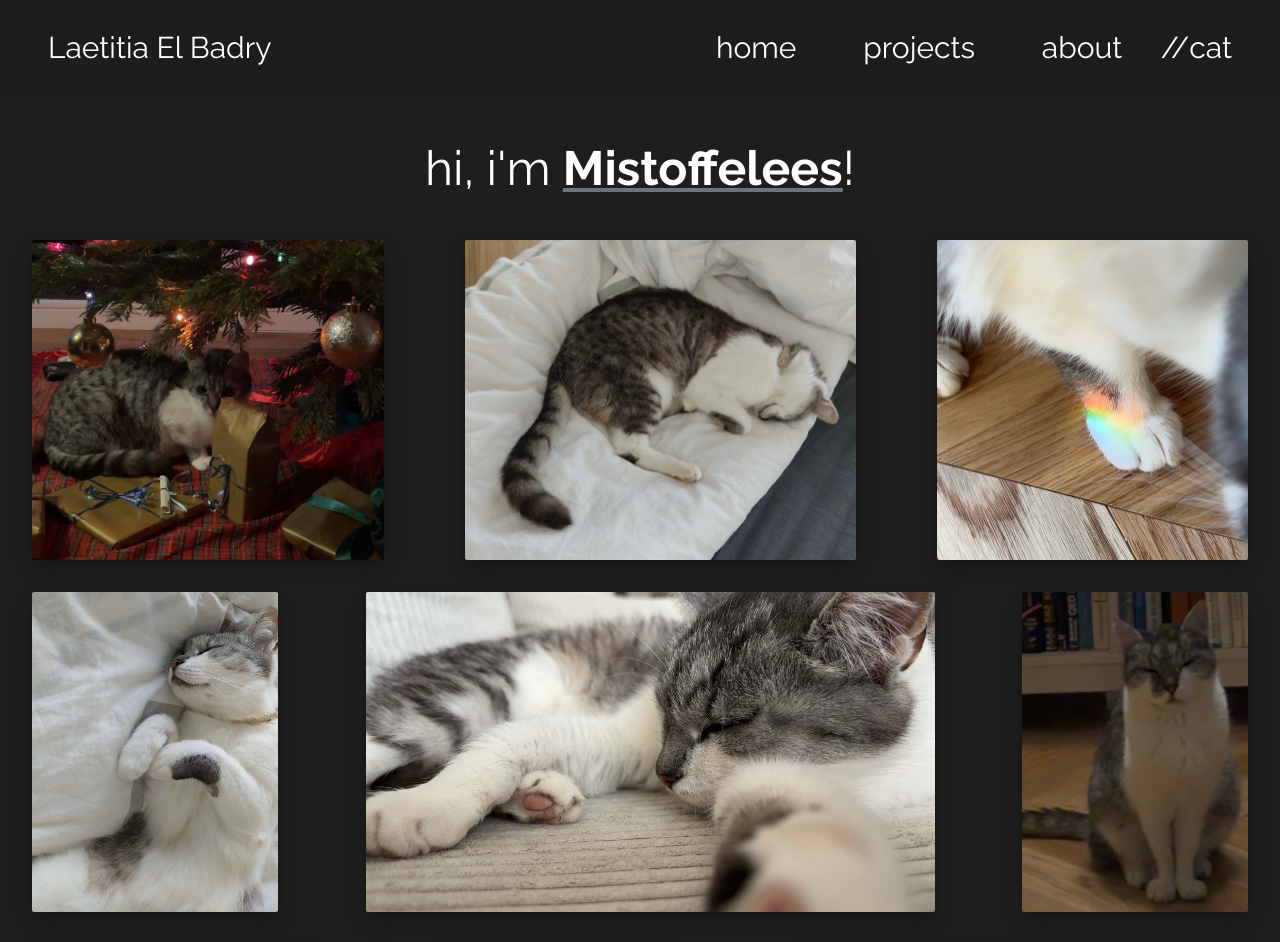
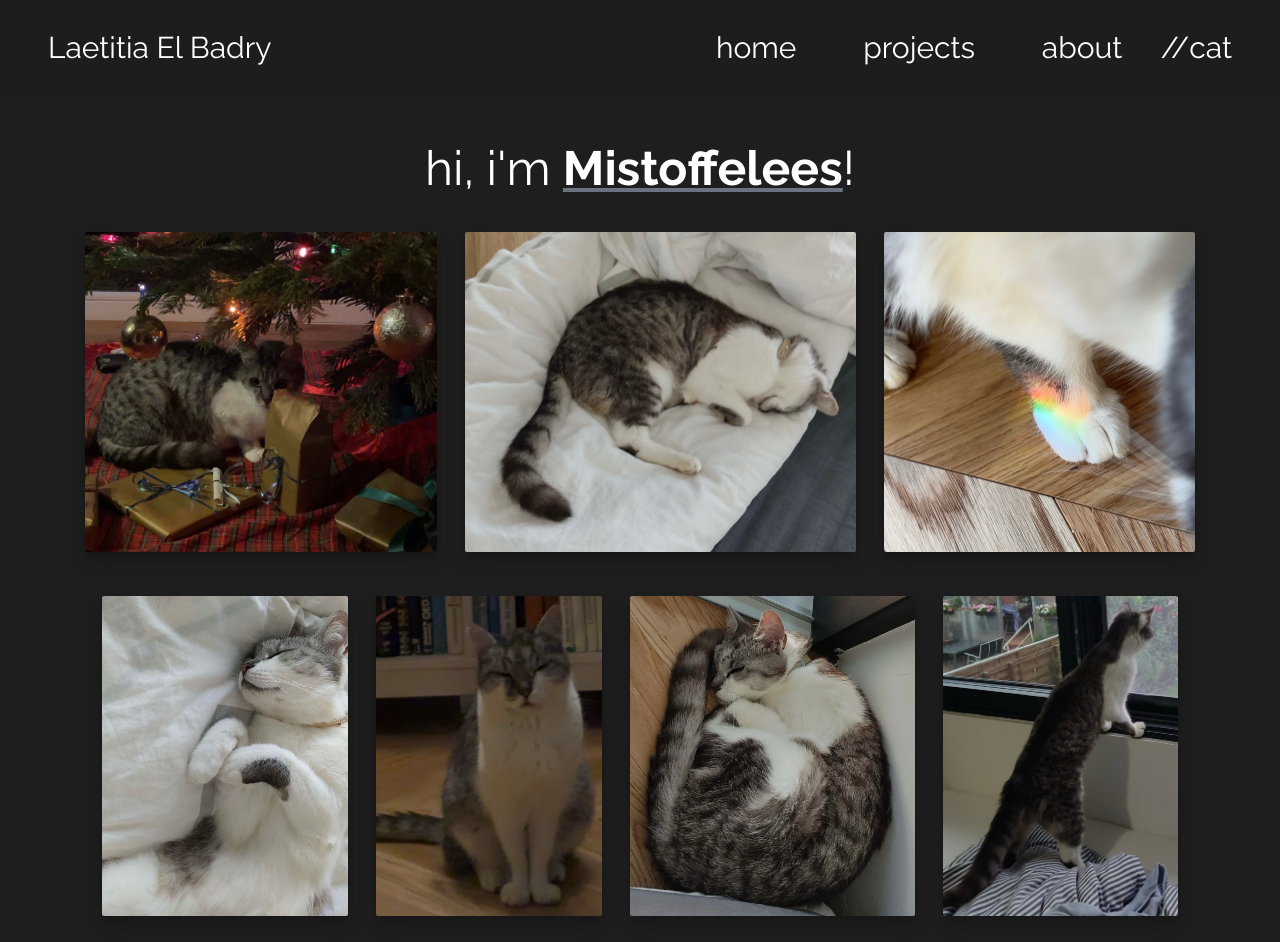
Before and after one commit to necoder27/l-el, a Vue app: page /cat in a window 1280 px wide. Shown: the top 942 px of the page. Built offline with nearby package versions, Linux system fonts and the light colour scheme.

Commit message:
feat: changed cat image alignment

```diff
--- a/src/views/CatView.vue
+++ b/src/views/CatView.vue
@@ -4,9 +4,9 @@
       hi, i'm
       <span class="underline decoration-gray-500"><strong>Mistoffelees</strong></span>!
     </span>
-    <div class="flex flex-wrap p-8 pt-2 xl:pt-8 w-full select-none justify-between">
-      <div v-for="img in imgPaths" class="w-full xl:w-auto">
-        <img :src="img.path" :alt="img.altText" class="xl:max-h-80 w-full xl:w-auto my-4 rounded-sm shadow-lg shadow-[#171717]" />
+    <div class="flex flex-wrap gap-7 p-8 pt-2 xl:pt-8 w-full justify-center select-none"><!--flex flex-wrap justify-between-->
+      <div v-for="img in imgPaths" class="w-full lg:w-auto">
+        <img :src="img.path" :alt="img.altText" class="lg:max-h-60 xl:max-h-80 w-full lg:w-auto my-2 rounded-sm shadow-lg shadow-[#171717]" />
       </div>
     </div>
   </div>
@@ -36,14 +36,14 @@
     { path: catSleepingInBed, altText: "cat sleeping in bed adorably" },
     { path: rainbowCatPaw, altText: "cat paw with light rainbow:D" },
     { path: catSleepingInBed2, altText: "cat sleeping in bed 2" },
-    { path: closeUpCatSleeping, altText: "close up of cat sleeping" },
     { path: happyGat, altText: "smiling cat" },
     { path: catSleepingOnFloor, altText: "cat snoozing on the floor" },
     { path: catLookingOutWindow, altText: "cat looking out of a window" },
     { path: perfectBall, altText: "ball of cat" },
+    { path: catSideProfile, altText: "cat side profile" },
     { path: cutestCat, altText: "cat cutely looking at camera"},
-    { path: catSideProfile, altText: "cat side profile" },
     { path: sleepyCat, altText: "sleepy cat" },
+    { path: closeUpCatSleeping, altText: "close up of cat sleeping" },
   ]
 </script>
 
```
